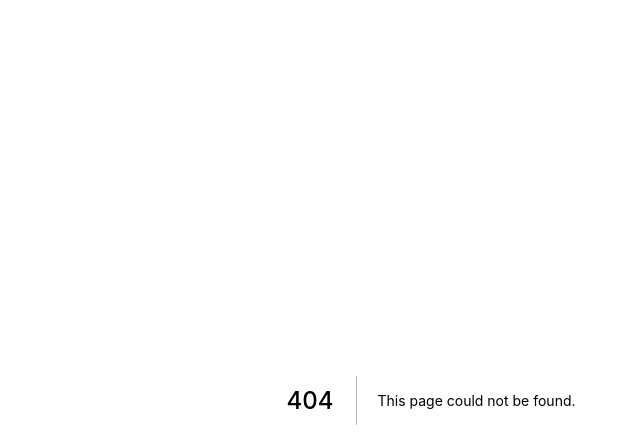
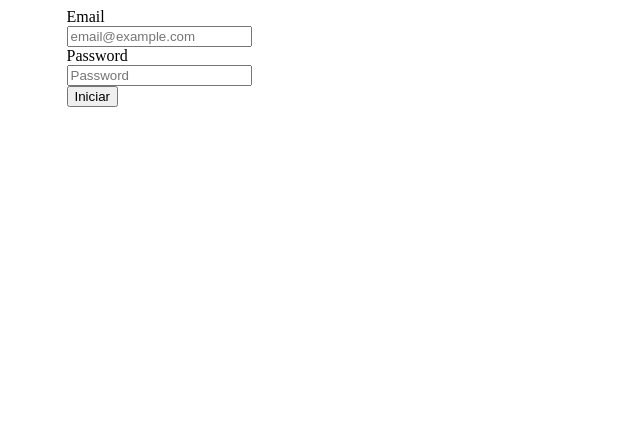
Before and after one commit to javierlopez10969/diplomados-vista, a Next.js app: page /IngresoPage in a window 1280 px wide. Before the commit this address had no page. Shown: the top 448 px of the page, without its empty margins (209-849 px from the left). Built offline with nearby package versions, Linux system fonts and the light colour scheme.

Commit message:
frontend inicio de sesion
se crea nueva vista ingreso

```diff
--- a/package.json
+++ b/package.json
@@ -12,7 +12,7 @@
     "next": "^11.0.1",
     "next.js": "^1.0.3",
     "react": "^17.0.2",
-    "react-bootstrap": "^1.6.1",
+    "react-bootstrap": "^2.0.0-beta.4",
     "react-dom": "^17.0.2",
     "react-markdown-editor-lite": "^1.3.0",
     "react-router-dom": "^5.2.0",
--- /dev/null
+++ b/src/pages/IngresoPage.js
@@ -0,0 +1,91 @@
+import React,{Component} from 'react';
+import axios from 'axios';
+import {Button,Form,Col,Row,Card} from 'react-bootstrap'
+
+
+class InicioSesion extends Component {
+    state={
+        form:{
+            email: "",
+            password: ""
+        },
+        error:false,
+        errorMsg:""
+    }
+    handleSubmit = e=>{
+        e.preventDefault();
+    }
+    handleChange= async e=>{
+        await this.setState({
+            form:{
+                ...this.state.form,
+                [e.target.name]: e.target.value
+            }
+        });
+        console.log(this.state.form);
+    }
+
+    iniciarSesion=()=>{
+        axios.post(process.env.REACT_APP_BASE_URL +'login/'+ this.state.form.email +'/'+this.state.form.password)
+        .then(response=>{
+            return response.data;
+            /*window.localStorage.setItem(
+                'loggedNoteAppUser', JSON.stringify()
+            )*/
+            //window.location = '/diplomados';
+        })
+        .then(response=>{
+            if(response.length>0){
+                var respuesta=response;
+                window.localStorage.setItem(
+                    'loggedNoteAppUser', JSON.stringify(respuesta)
+                )
+                window.location = '/';
+            }
+            else{
+                alert("Email o contraseña incorrectas")
+            }
+        })
+        .catch(error=>{
+            console.log(error);
+        })
+    }
+    render(){
+        return(
+            <div className="container d-flex justify-content-center">
+            <Card style={{ width: '45rem', top: '2rem', display: 'flex', justifyContent: 'center', borderColor: 'transparent' }}>
+                <Form>
+                    <Form.Group as={Row} className="mb-3" controlId="formPlaintextEmail" >
+                        <Form.Label column sm="2">
+                        Email
+                        </Form.Label>
+                        <Col sm="10">
+                        <Form.Control placeholder="email@example.com" name="email" onChange={this.handleChange} />
+                        </Col>
+                    </Form.Group>
+
+                    <Form.Group as={Row} className="mb-3" controlId="formPlaintextPassword">
+                        <Form.Label column sm="2">
+                        Password
+                        </Form.Label>
+                        <Col sm="10">
+                        <Form.Control type="password" placeholder="Password" name="password" onChange={this.handleChange}/>
+                        </Col>
+                    </Form.Group>
+                    <div className="input-field">
+                        <Button variant="primary" onClick={()=>this.iniciarSesion()}>Iniciar</Button>
+                    </div>
+                {this.state.error === true &&
+                    <div className="alert alert-danger" role="alert">
+                        {this.state.errorMsg}
+                        </div>
+                }
+                </Form>
+            </Card>
+            </div>
+        )
+    }
+}
+
+
+export default InicioSesion
```
Also changed, not shown: src/App.js (+10 -0 lines), src/components/Navbar/NavbarComponent.js (+19 -3 lines), 1 other file (tests, documents, lock files or other folders).
